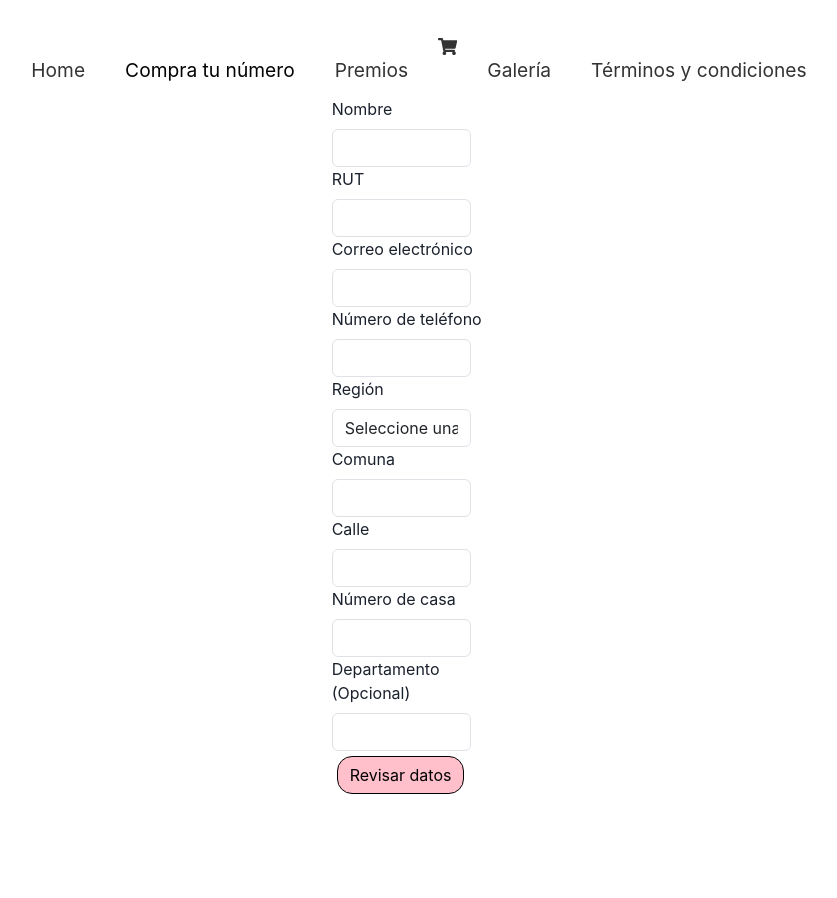
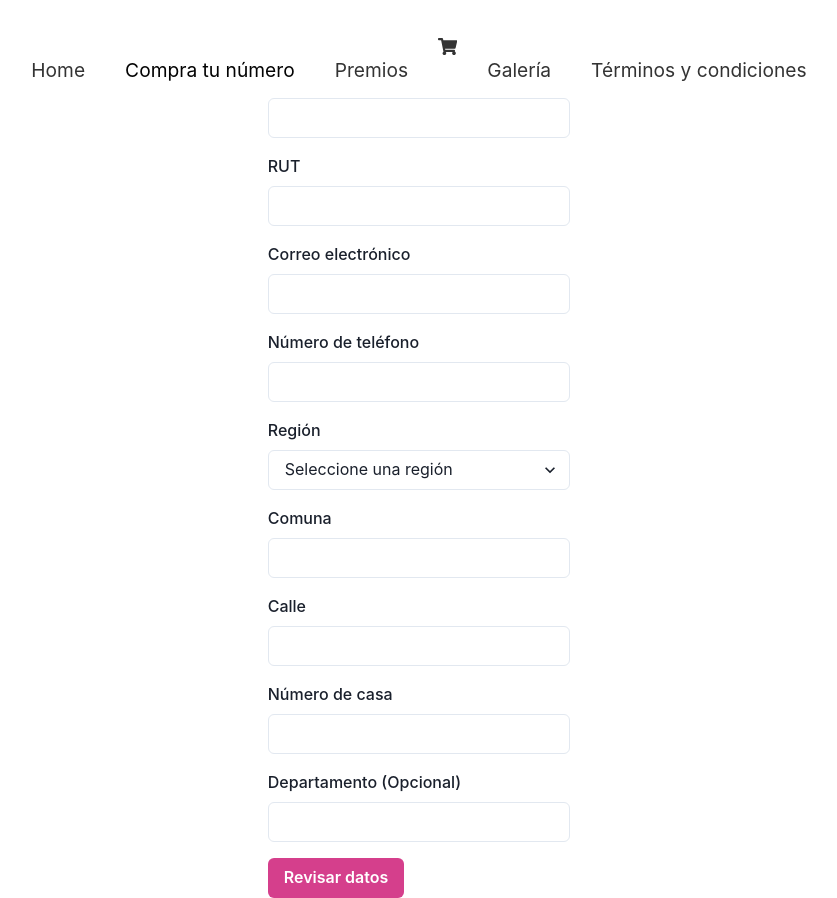
Before and after one commit to gonzalolavin99/Michelson-Cosmetics, a React (Vite) app in the folder WEB/: page /compra in a window 1280 px wide. Shown: the whole page, without its empty margins (221-1058 px from the left). Before the commit the page ends 848 px from the top, so only its background shows below. Built offline with nearby package versions, Linux system fonts and the light colour scheme.

Commit message:
UPDATE: Cambios visuales en Formulario de datos de compra del usuario

```diff
--- a/WEB/src/components/IgButton.jsx
+++ b/WEB/src/components/IgButton.jsx
@@ -1,37 +1,36 @@
 import React from "react";
-
 import "../igButton.css";
 
 export const IgButton = () => {
   const ig =
     "https://i.pinimg.com/originals/fa/39/00/fa390044775d75d12f13719dad8dca5c.jpg";
   return (
-    <div class="tooltip-container">
-      <div class="tooltip">
-        <div class="profile">
-          <div class="user">
-            <div class="img">
+    <div className="tooltip-container">
+      <div className="tooltip">
+        <div className="profile">
+          <div className="user">
+            <div className="img">
               <img src={ig} alt="" />
             </div>
-            <div class="details">
-              <div class="name">Ignacia Michelson</div>
-              <div class="username">@lamichelson11</div>
+            <div className="details">
+              <div className="name">Ignacia Michelson</div>
+              <div className="username">@lamichelson11</div>
             </div>
           </div>
-          <div class="about">2.5 M + Followers</div>
+          <div className="about">2.5 M + Followers</div>
         </div>
       </div>
-      <div class="text">
-        <a class="icon" href="https://www.instagram.com/lamichelson11/?hl=es">
-          <div class="layer">
+      <div className="text">
+        <a className="icon" href="https://www.instagram.com/lamichelson11/?hl=es">
+          <div className="layer">
             <span></span>
             <span></span>
             <span></span>
             <span></span>
-            <span class="instagramSVG">
+            <span className="instagramSVG">
               <svg
                 fill="white"
-                class="svgIcon"
+                className="svgIcon"
                 viewBox="0 0 448 512"
                 height="1.5em"
                 xmlns="http://www.w3.org/2000/svg"
@@ -40,7 +39,7 @@ export const IgButton = () => {
               </svg>
             </span>
           </div>
-          <div class="text">Instagram</div>
+          <div className="text">Instagram</div>
         </a>
       </div>
     </div>
--- a/WEB/src/views/ComprarNumero.jsx
+++ b/WEB/src/views/ComprarNumero.jsx
@@ -1,11 +1,17 @@
 import React, { useState, useContext } from "react";
 import { useNavigate } from "react-router-dom";
 import { TicketContext } from "../context/TicketContext";
-import Row from "react-bootstrap/Row";
-import Col from "react-bootstrap/Col";
-import Form from "react-bootstrap/Form";
-import Button from "react-bootstrap/Button";
-import Container from "react-bootstrap/Container";
+import {
+  Box,
+  Flex,
+  Heading,
+  Text,
+  Input,
+  Select,
+  Button,
+  FormControl,
+  FormLabel,
+} from "@chakra-ui/react";
 
 const ComprarNumero = () => {
   // Estado para controlar si la compra fue exitosa
@@ -92,155 +98,139 @@ const ComprarNumero = () => {
   ];
 
   return (
-    <Container className="d-flex justify-content-center align-items-center" style={{ height: '100vh' }}>
-      <div>
-        <Row>
-          <Col md={8} className="mx-auto">
-            <Form>
-              <Form.Group controlId="formName">
-                <Form.Label>Nombre</Form.Label>
-                <Form.Control
+    <Box h="100vh" display="flex" justifyContent="center" alignItems="center">
+      <Box maxW="md" w="full">
+        <Heading mb={6}>Comprar Número</Heading>
+        <FormControl mb={4}>
+          <FormLabel>Nombre</FormLabel>
+          <Input
             type="text"
             name="name"
             value={formData.name}
             onChange={handleChange}
-                  required
-                  style={{ width: '80%' }}
+            isRequired
           />
-              </Form.Group>
-              <Form.Group controlId="formRut">
-                <Form.Label>RUT</Form.Label>
-                <Form.Control
+        </FormControl>
+        <FormControl mb={4}>
+          <FormLabel>RUT</FormLabel>
+          <Input
             type="text"
             name="rut"
             value={formData.rut}
             onChange={handleChange}
-                  required
-                  style={{ width: '80%' }}
+            isRequired
           />
-              </Form.Group>
-              <Form.Group controlId="formEmail">
-                <Form.Label>Correo electrónico</Form.Label>
-                <Form.Control
+        </FormControl>
+        <FormControl mb={4}>
+          <FormLabel>Correo electrónico</FormLabel>
+          <Input
             type="email"
             name="email"
             value={formData.email}
             onChange={handleChange}
-                  required
-                  style={{ width: '80%' }}
+            isRequired
           />
-              </Form.Group>
-              <Form.Group controlId="formPhone">
-                <Form.Label>Número de teléfono</Form.Label>
-                <Form.Control
+        </FormControl>
+        <FormControl mb={4}>
+          <FormLabel>Número de teléfono</FormLabel>
+          <Input
             type="tel"
             name="phone"
             value={formData.phone}
             onChange={handleChange}
-                  required
-                  style={{ width: '80%' }}
+            isRequired
           />
-              </Form.Group>
-              <Form.Group controlId="formRegion">
-                <Form.Label>Región</Form.Label>
-                <Form.Control
-                  as="select"
+        </FormControl>
+        <FormControl mb={4}>
+          <FormLabel>Región</FormLabel>
+          <Select
             name="region"
             value={formData.region}
             onChange={handleChange}
-                  required
-                  style={{ width: '80%' }}
+            isRequired
           >
             {regionOptions.map((option) => (
               <option key={option.value} value={option.value}>
                 {option.label}
               </option>
             ))}
-                </Form.Control>
-              </Form.Group>
-              <Form.Group controlId="formCommune">
-                <Form.Label>Comuna</Form.Label>
-                <Form.Control
+          </Select>
+        </FormControl>
+        <FormControl mb={4}>
+          <FormLabel>Comuna</FormLabel>
+          <Input
             type="text"
             name="commune"
             value={formData.commune}
             onChange={handleChange}
-                  required
-                  style={{ width: '80%' }}
+            isRequired
           />
-              </Form.Group>
-              <Form.Group controlId="formStreet">
-                <Form.Label>Calle</Form.Label>
-                <Form.Control
+        </FormControl>
+        <FormControl mb={4}>
+          <FormLabel>Calle</FormLabel>
+          <Input
             type="text"
             name="street"
             value={formData.street}
             onChange={handleChange}
-                  required
-                  style={{ width: '80%' }}
+            isRequired
           />
-              </Form.Group>
-              <Form.Group controlId="formHouseNumber">
-                <Form.Label>Número de casa</Form.Label>
-                <Form.Control
+        </FormControl>
+        <FormControl mb={4}>
+          <FormLabel>Número de casa</FormLabel>
+          <Input
             type="text"
             name="houseNumber"
             value={formData.houseNumber}
             onChange={handleChange}
-                  required
-                  style={{ width: '80%' }}
+            isRequired
           />
-              </Form.Group>
-              <Form.Group controlId="formApartment">
-                <Form.Label>Departamento (Opcional)</Form.Label>
-                <Form.Control
+        </FormControl>
+        <FormControl mb={4}>
+          <FormLabel>Departamento (Opcional)</FormLabel>
+          <Input
             type="text"
             name="apartment"
             value={formData.apartment}
             onChange={handleChange}
-                  style={{ width: '80%' }}
           />
-              </Form.Group>
-              <div className="d-flex justify-content-between">
-                <Button className="btn-pink" onClick={handleShowDataReview}>
+        </FormControl>
+        <Flex justify="space-between">
+          <Button colorScheme="pink" onClick={handleShowDataReview}>
             Revisar datos
           </Button>
-              </div>
-            </Form>
-          </Col>
-        </Row>
-      </div>
+        </Flex>
+      </Box>
 
       {/* Sección para mostrar los datos ingresados */}
       {showDataReview && (
-        <Container className="d-flex justify-content-center align-items-center" style={{ height: '100vh' }}>
-          <div>
-            <Row>
-              <Col md={8} className="mx-auto">
-                <h3>Revisa tus datos</h3>
-                <p>Nombre: {formData.name}</p>
-                <p>RUT: {formData.rut}</p>
-                <p>Correo electrónico: {formData.email}</p>
-                <p>Teléfono: {formData.phone}</p>
-                <p>Región: {regionOptions.find((option) => option.value === formData.region)?.label}</p>
-                <p>Comuna: {formData.commune}</p>
-                <p>Calle: {formData.street}</p>
-                <p>Número de casa: {formData.houseNumber}</p>
-                <p>Departamento: {formData.apartment}</p>
-                <div className="d-flex justify-content-between">
-                  <Button className="btn-pink" onClick={handleConfirmPurchase}>
+        <Box h="100vh" display="flex" justifyContent="center" alignItems="center">
+          <Box maxW="md" w="full">
+            <Heading mb={6}>Revisa tus datos</Heading>
+            <Text mb={2}>Nombre: {formData.name}</Text>
+            <Text mb={2}>RUT: {formData.rut}</Text>
+            <Text mb={2}>Correo electrónico: {formData.email}</Text>
+            <Text mb={2}>Teléfono: {formData.phone}</Text>
+            <Text mb={2}>
+              Región:{" "}
+              {regionOptions.find((option) => option.value === formData.region)?.label}
+            </Text>
+            <Text mb={2}>Comuna: {formData.commune}</Text>
+            <Text mb={2}>Calle: {formData.street}</Text>
+            <Text mb={2}>Número de casa: {formData.houseNumber}</Text>
+            <Text mb={2}>Departamento: {formData.apartment}</Text>
+            <Flex justify="space-between">
+              <Button colorScheme="pink" onClick={handleConfirmPurchase}>
                 Confirmar
               </Button>
-                  <Button className="btn-pink" onClick={handleCompraFallida}>
+              <Button colorScheme="pink" onClick={handleCompraFallida}>
                 No pagues aquí!
               </Button>
-                </div>
-              </Col>
-            </Row>
-          </div>
-        </Container>
+            </Flex>
+          </Box>
+        </Box>
       )}
-    </Container>
+    </Box>
   );
 };
 
```
Also changed, not shown: WEB/src/main.jsx (+4 -4 lines). Lines whose indentation alone changed are shown as unchanged.
